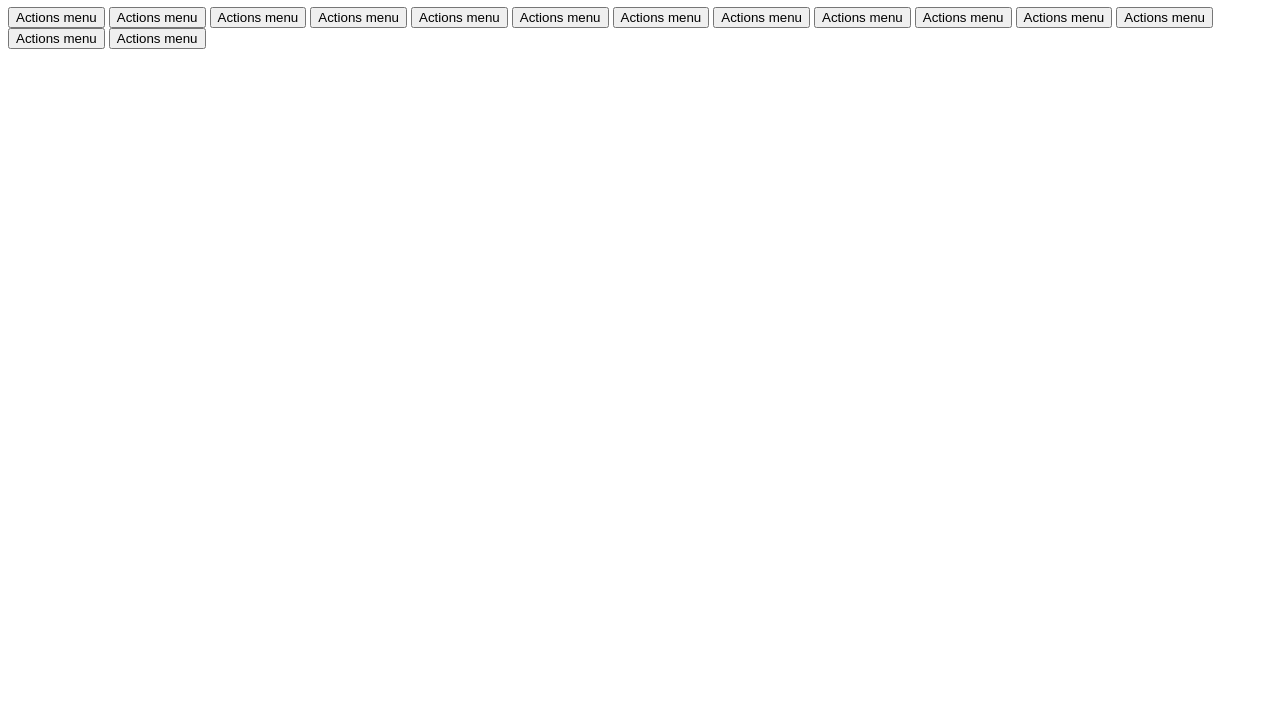
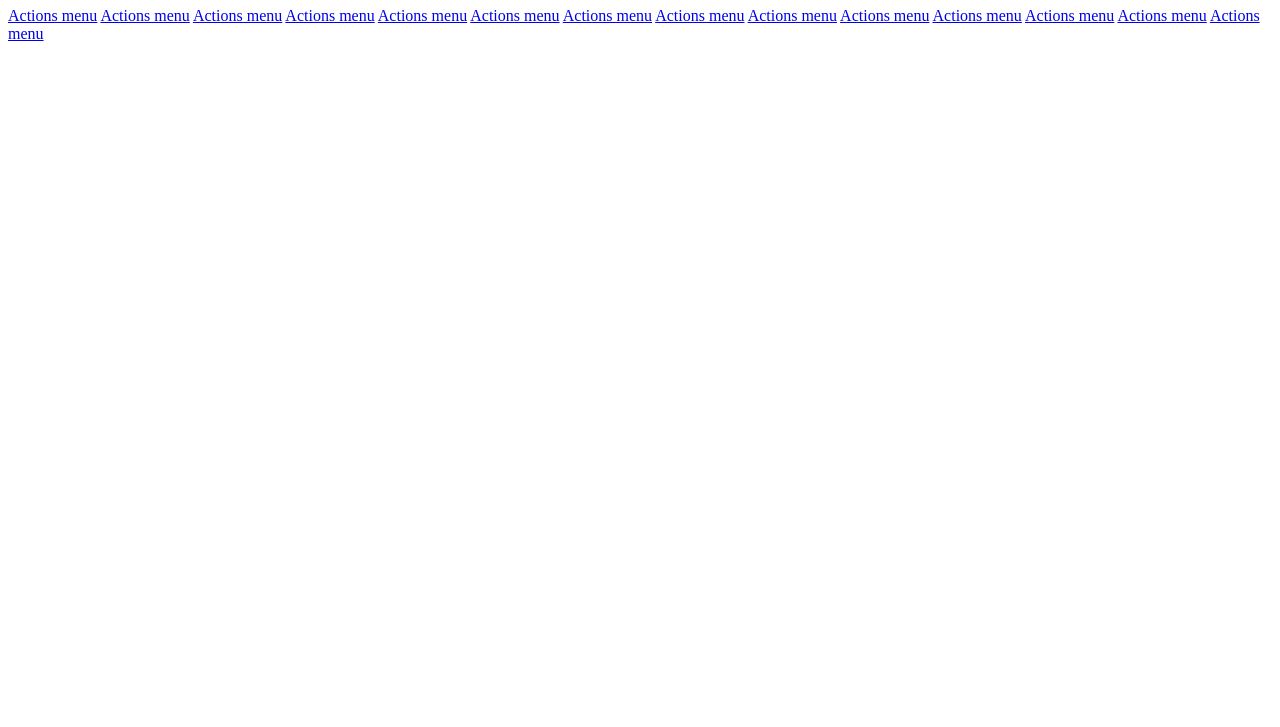
Before and after one commit to ZackEvansTR/web-component-testing, a plain HTML site: page examples/test.html in a window 1280 px wide. Shown: the part 73-800 px from the top of the page. Drawn offline with Linux system fonts and the light colour scheme.

Commit message:
links now

```diff
--- a/examples/test.html
+++ b/examples/test.html
@@ -10,20 +10,20 @@
 
 <body>
   <h1>Accordion web component</h1>
-  <button>Actions menu</button>
-  <button>Actions menu</button>
-<button>Actions menu</button>
-<button>Actions menu</button>
-<button>Actions menu</button>
-<button>Actions menu</button>
-<button>Actions menu</button>
-<button>Actions menu</button>
-<button>Actions menu</button>
-<button>Actions menu</button>
-<button>Actions menu</button>
-<button>Actions menu</button>
-<button>Actions menu</button>
-<button>Actions menu</button>
+  <a href="#">Actions menu</a>
+  <a href="#">Actions menu</a>
+<a href="#">Actions menu</a>
+<a href="#">Actions menu</a>
+<a href="#">Actions menu</a>
+<a href="#">Actions menu</a>
+<a href="#">Actions menu</a>
+<a href="#">Actions menu</a>
+<a href="#">Actions menu</a>
+<a href="#">Actions menu</a>
+<a href="#">Actions menu</a>
+<a href="#">Actions menu</a>
+<a href="#">Actions menu</a>
+<a href="#">Actions menu</a>
 
 </body>
 
```
